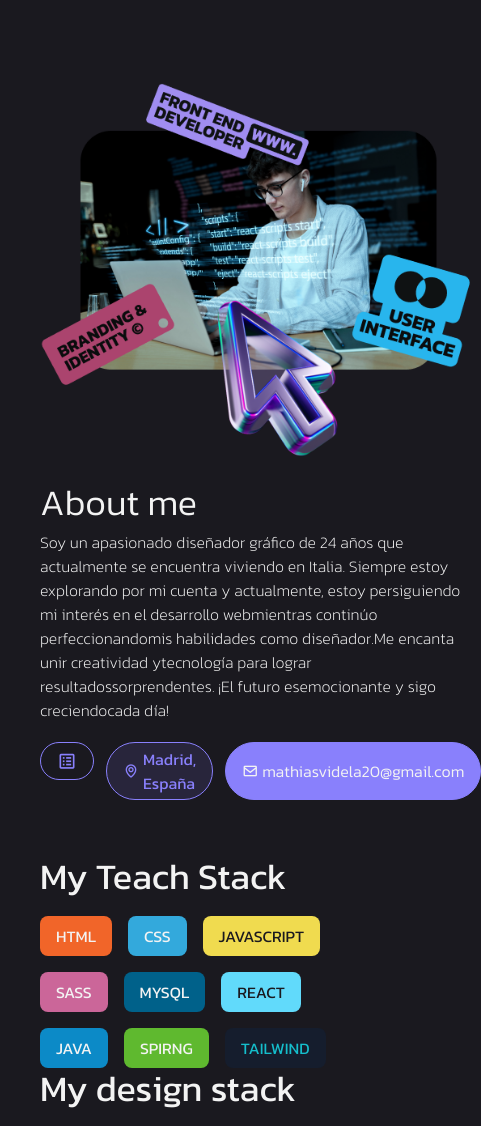
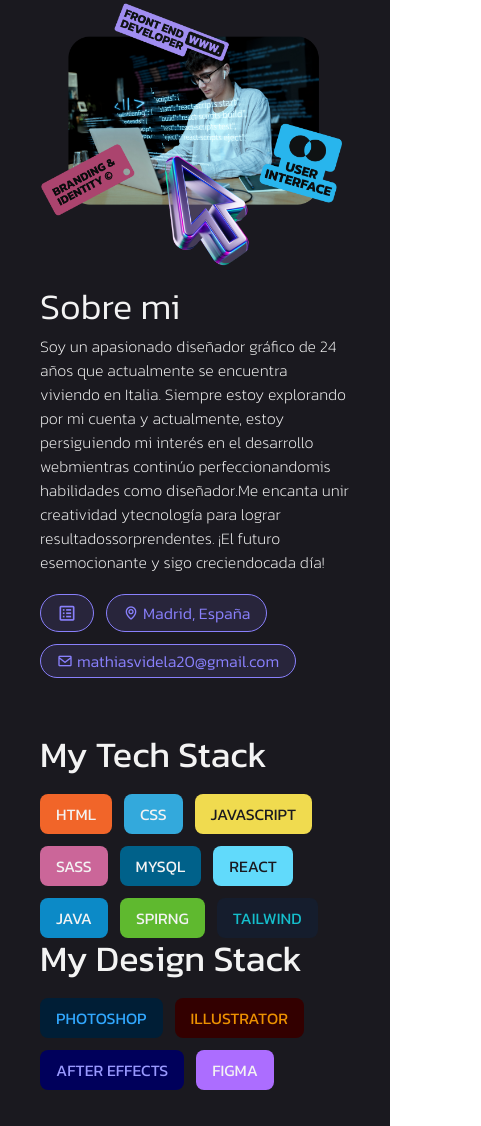
Before and after one commit to Mathiasvidela/Portfolio-dev, a website built with Vite: page index.html in a window 390 px wide. Shown: the part 874-2000 px from the top of the page, 481 px wide, since content can reach past the window. Built offline with nearby package versions, Linux system fonts and the light colour scheme; what @midudev/tailwind-animations would draw is missing.

Commit message:
cabmios responsive

```diff
--- a/index.html
+++ b/index.html
@@ -12,8 +12,8 @@
     <title>Mathias Videla</title>
   </head>
 <body class="conte-gradient">
-
-    <header class="fixed top-4 left-1/2 transform -translate-x-1/2 z-20">
+<!-- Nav bar -->
+  <header class="fixed hidden md:block top-4 left-1/2 transform -translate-x-1/2 z-20">
         <nav class="flex justify-center gap-5 md:gap-11 px-10 py-3 bg-black-100 bg-opacity-80 backdrop-blur-sm rounded-full font-light border-[#2F2F2F] border-solid border-[1px]">
           <a href="#home" class="hover:border-b-[1.5px] border-purple-200 ease-in-out duration-300">Home</a>
           <a href="#about" class="hover:border-b-[1.5px] border-purple-200 ease-in-out duration-300 whitespace-nowrap">About me</a>
@@ -22,12 +22,12 @@
         </nav>
   </header>
 
+<!-- Hero -->
   <section class="relative h-[93vh] z-10 flex items-center place-content-center text-center" id="home">
         <div class="z-10 cursor-default">
           <p class="text-6xl mb-10 hover:animate-tada">👋🏼</p>
           <h2 class=" text-4xl text-white font-light">Hi. i’m Mathias Videla</h2>
           <h1 class="text-5xl inline-block bg-gradient-to-r to-skyblue via-purple-100 from-wine text-transparent bg-clip-text hover:bg-gradient-to-l">Front-End Developer and Designer</h1>
-        <p class="text-white-100 font-extralight mt-1 text-lg">My goal is to continue improving as a professional, contributing</p>
           <div class=" flex flex-wrap gap-6 justify-center mb-16 mt-7">
             <a href="#contact"><button class="text-xl font-light text-black-bg bg-purple-200 hover:bg-purple-100 hover:scale-105 ease-in-out duration-300 px-6 py-3 rounded-full">Contact me</button></a>
             <a href="/src/files/CV Mathias Videla.pdf" download="CV-Mathias-Videla"><button class="text-xl font-light text-white-100 bg-purple-400 hover:bg-purple-300 hover:scale-105 ease-in-out duration-300 px-6 py-3 rounded-full border-[1px] border-purple-200 hover:border-purple-100">Download CV</button></a>
@@ -52,6 +52,7 @@
 
   </section>
 
+<!-- scroll bar -->
   <section>
 
         <div class="bg-gradient-to-r to-skyblue via-purple-100 from-wine py-1 overflow-hidden ">
@@ -61,31 +62,38 @@
         </div>
   </section>
 
-    <section class="relative" id="about">
+<!-- About us -->
 
-      <main class="px-10 md:px-20 mt-14 mb-14">
+        <main class="px-10 md:px-20 mt-14 mb-14" id="about">
+
           <div class="grid md:grid-cols-2 items-center gap-2">
 
-          <img src="/src/img/foto.png" class="mt-20" alt="">
+            <img src="/src/img/foto.png" class="" alt="">
 
             <div>
-            <h2 class="text-4xl inline-block font-light mb-2">About me</h2>
+              <h2 class="text-4xl inline-block font-light mb-2">Sobre mi</h2>
               <p class="font-extralight">Soy un apasionado diseñador gráfico de 24 años que actualmente se encuentra viviendo en Italia. Siempre estoy explorando por mi cuenta y actualmente, estoy persiguiendo mi interés en el desarrollo webmientras continúo perfeccionandomis habilidades como diseñador.Me encanta unir creatividad ytecnología para lograr resultadossorprendentes. ¡El futuro esemocionante y sigo creciendocada día!</p>
-            <div class="flex mt-5 gap-3">
-              <a href="/src/files/CV Mathias Videla.pdf" download="CV-Mathias-Videla"><i class='bx bx-spreadsheet "bg-purple-400 border-[1px] text-xl border-purple-200 text-purple-200 px-4 rounded-full py-1 inline-flex items-center gap-1'></i></a>
-              <span class="bg-purple-400 border-[1px] border-purple-200 text-purple-200 px-4 rounded-full py-1 inline-flex items-center gap-1"><i class='bx bx-map'></i>Madrid, España</span>
-              <span class="bg-purple-200 border-[1px] border-purple-200 text-white px-4 rounded-full py-1 inline-flex items-center gap-1 font-light"><i class='bx bx-envelope'></i>mathiasvidela20@gmail.com</span>
+
+              <div class="flex flex-wrap mt-5 gap-3 font-light text-purple-200">
+
+                <a href="/src/files/CV Mathias Videla.pdf" download="CV-Mathias-Videla"><i class="bx bx-spreadsheet bg-purple-400 border-[1px] text-xl border-purple-200 px-4 rounded-full py-1 inline-flex items-center gap-1 hover:bg-purple-300"></i></a>
+
+                <span class="bg-purple-400 border-[1px] border-purple-200  px-4 rounded-full py-1 inline-flex items-center gap-1"><i class='bx bx-map'></i>Madrid, España</span>
+
+                <span class="bg-purple-400 border-[1px] border-purple-200 px-4 rounded-full py-1 inline-flex items-center gap-1 "><i class='bx bx-envelope'></i>mathiasvidela20@gmail.com</span>
               </div>
 
             </div>
+
           </div>
+
         </main>
 
-
+      <!-- stacks -->
         <div class="grid md:grid-cols-2 px-10 md:px-20">
           <div>
-          <p class="text-4xl mb-5" >My Teach Stack</p>
-          <div class="flex flex-wrap gap-4">
+            <p class="text-4xl mb-5" >My Tech Stack</p>
+            <div class="flex flex-wrap gap-3">
               <p class="bg-[#F16529] inline-block px-4 py-2 rounded-lg">HTML</p>
               <p class="bg-[#33A9DC] inline-block px-4 py-2 rounded-lg">CSS</p>
               <p class="bg-[#F0DB4F] inline-block px-4 py-2 rounded-lg text-black-bg">JAVASCRIPT</p>
@@ -99,8 +107,8 @@
           </div>
 
           <div >
-          <p class="text-4xl mb-5">My design stack</p>
-          <div class=" flex flex-wrap gap-4">
+            <p class="text-4xl mb-5">My Design Stack</p>
+            <div class=" flex flex-wrap gap-3">
               <p class="bg-[#001E36] inline-block px-4 py-2 rounded-lg text-[#31A8FF]">PHOTOSHOP</p>
               <p class="bg-[#330000] inline-block px-4 py-2 rounded-lg text-[#ED9100]">ILLUSTRATOR</p>
               <p class="bg-[#00005B] inline-block px-4 py-2 rounded-lg text-[#9999FF]">AFTER EFFECTS</p>
@@ -109,9 +117,8 @@
           </div>
         </div>
 
-    </section>
 
-
+<!-- projects -->
   <section class="mt-14 px-10 md:px-20">
     <h3 class=" text-4xl mb-5">Projects</h3>
 
@@ -164,6 +171,7 @@
     </div>
   </section>
 
+<!-- Formacion -->
   <section class="px-10 md:px-20 mt-14 mb-20">
     <h3 class="text-4xl mb-5">Formacion</h3>
 
@@ -177,7 +185,7 @@
           <h4 class="text-2xl font-medium">Digital House</h4>
           <p class="font-light mb-1 text-xl">Profesional Developer</p>
           <p class="text-purple-350 text-sm font-extralight">Formación integral en diseño web, JavaScript, React.js, UX/UI, y metodologías ágiles, con fundamentos en backend, bases de datos y cloud computing.</p>
-        <a href="#"><span class="text-wine hover:text-purple-100 mt-2 font-extralight inline-flex items-center gap-1 "><i class='bx bx-time'></i>Cursando...</span></a>
+          <a href="#"><span class="text-wine mt-2 font-extralight inline-flex items-center gap-1 "><i class='bx bx-time'></i>Cursando...</span></a>
         </div>
       </div>
 
@@ -225,14 +233,15 @@
 
   </section>
 
+<!-- Form -->
   <section class=" bg-black-100 mt-10 px-10 md:px-20 py-16 grid md:grid-cols-2"  id="contact">
 
         <div class="mb-10 md:mb-0">
-        <p class="text-6xl text-center md:text-left">Ready to work <br><span class="bg-gradient-to-r to-skyblue via-purple-100 from-wine text-transparent bg-clip-text">together?</span></p>
+          <p class="text-6xl text-center md:text-left">Ready to work<br><span class="bg-gradient-to-r to-skyblue via-purple-100 from-wine text-transparent bg-clip-text">together?</span></p>
           <p class="font-light text-2xl mt-1 text-center md:text-left">Let’s stay in touch 🤜🤛</p>
         </div>
 
-      <form action="https://formsubmit.co/mathiasvidela20@gmail.com" method="POST" class="flex flex-col text-black-bg">
+        <form action="https://formspree.io/f/mnnawlqv" method="POST" class="flex flex-col text-black-bg">
           <label for="name" class="text-gray-100 font-light mb-1">Name</label>
           <input type="text" name="name" required class="rounded-sm p-3 mb-5" placeholder="Your name">
 
@@ -246,6 +255,7 @@
         </form>
   </section>
 
+<!-- Footer   -->
   <footer class="py-4 px-10 md:px-20 bg-black-200 flex justify-between items-center">
         <p class="text-[#929292]">Designed & Developed<br>by Mathias Videla 2024 🤙</p>
         <div class="flex gap-6 text-[#929292] items-center">
@@ -256,7 +266,9 @@
         </div>
   </footer>
 
+<!-- Scripts -->
     <script type="module" src="/main.js"></script>
     <script src="/public/js/mouseEvent.js"></script>
+
  </body>
 </html>
```
Lines whose indentation alone changed are shown as unchanged.
